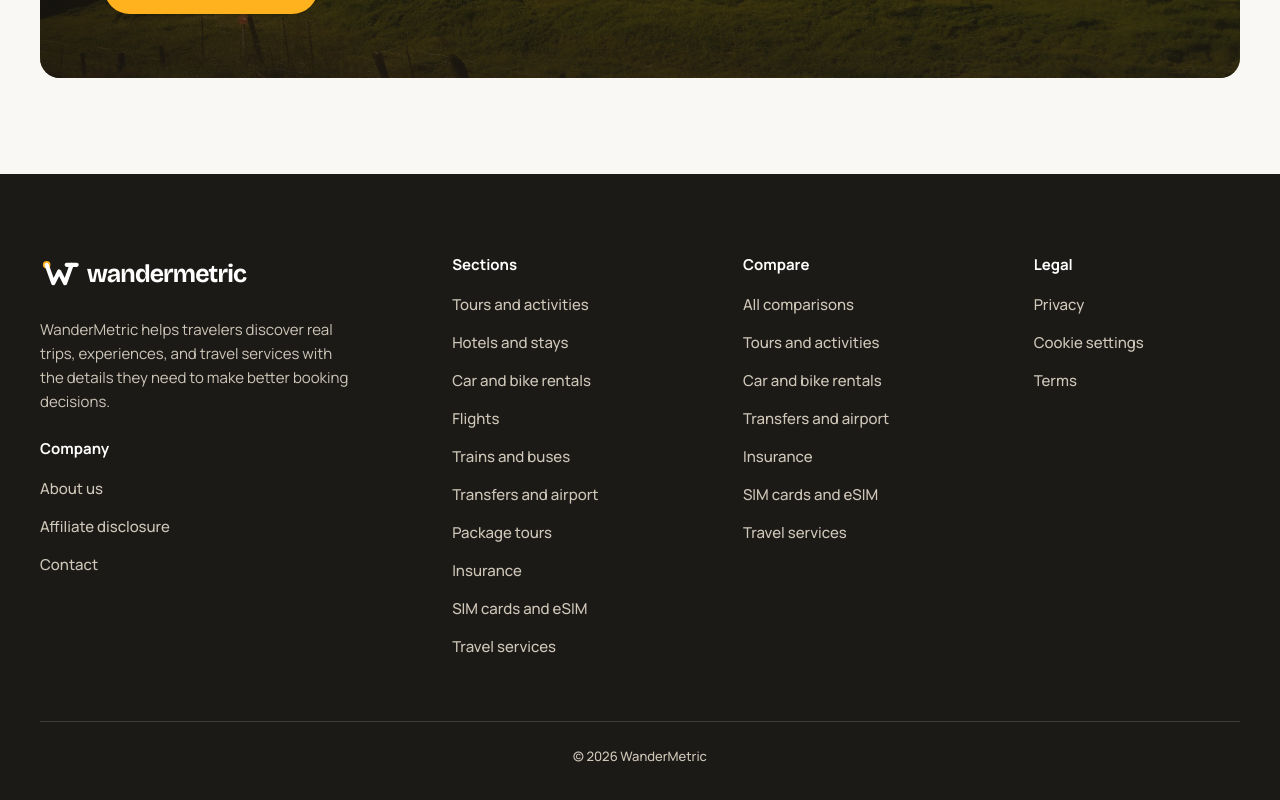
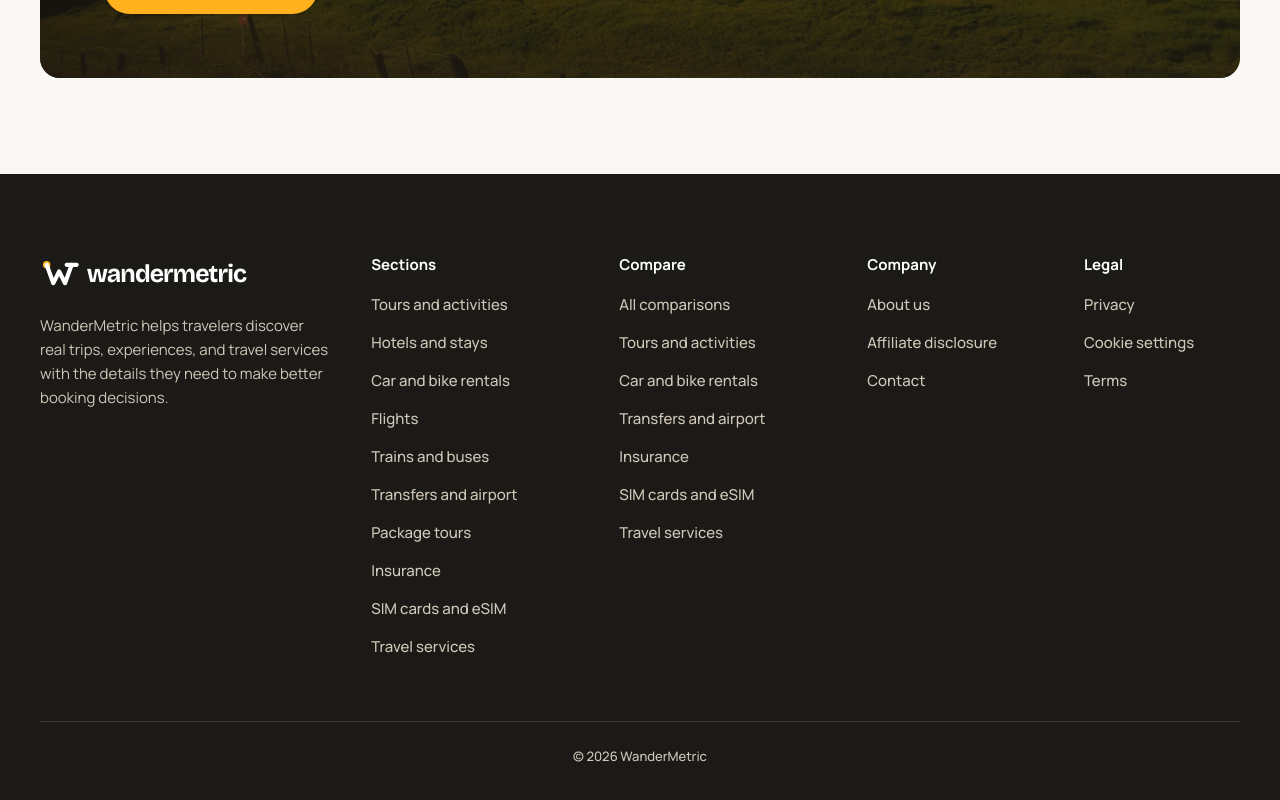
Before and after one commit to elhafizone/WanderMetric, a Next.js app: page / in a window 1280 px wide. Shown: the part 3046-3846 px from the top of the page. Built offline with nearby package versions, Linux system fonts and the light colour scheme; no server answers; the database is empty.

Commit message:
refactor(footer): place all 5 columns in a single desktop row (Brand | Sections | Compare | Company | Legal)

```diff
--- a/src/components/layout/site-footer.tsx
+++ b/src/components/layout/site-footer.tsx
@@ -5,8 +5,9 @@ import { Logo } from "@/components/brand/logo";
 import { COMPARE_SECTIONS, SECTIONS, comparePath, sectionPath } from "@/core/sections/sections";
 
 /**
- * Site footer: espresso ground, the brand with a concise description and
- * Company links, and four visual columns on desktop.
+ * Site footer: espresso ground, the brand with a concise description, and five
+ * visual columns in a single row on desktop:
+ * Brand | Sections | Compare | Company | Legal.
  *
  * The affiliate disclosure lives on its own dedicated page; the footer links
  * straight to it under Company.
@@ -44,21 +45,13 @@ export function SiteFooter() {
   return (
     <footer className="bg-ink text-n-400 mt-auto">
       <div className="mx-auto w-full max-w-[80rem] px-5 pt-14 pb-8 sm:px-8 lg:px-10 lg:pt-20 lg:pb-10">
-        <div className="grid grid-cols-1 gap-x-8 gap-y-10 sm:grid-cols-2 lg:grid-cols-[minmax(0,1.5fr)_minmax(0,1fr)_minmax(0,1fr)_minmax(0,0.85fr)] lg:gap-x-12">
-          <div className="flex flex-col gap-6 sm:col-span-2 lg:col-span-1">
+        <div className="grid grid-cols-1 gap-x-8 gap-y-10 sm:grid-cols-2 lg:grid-cols-[minmax(0,1.4fr)_minmax(0,1fr)_minmax(0,1fr)_minmax(0,0.85fr)_minmax(0,0.75fr)] lg:gap-x-10">
+          <div className="flex flex-col gap-5 sm:col-span-2 lg:col-span-1">
             <Logo tone="reversed" className="h-10 w-auto self-start" />
             <p className="text-n-400 max-w-[34ch] text-[0.9375rem]/[1.6]">
               WanderMetric helps travelers discover real trips, experiences, and travel services
               with the details they need to make better booking decisions.
             </p>
-            <nav aria-label="Company" className="flex flex-col gap-0.5">
-              <h2 className={HEADING}>Company</h2>
-              {COMPANY_LINKS.map((link) => (
-                <Link key={link.href} href={link.href} className={LINK}>
-                  {link.label}
-                </Link>
-              ))}
-            </nav>
           </div>
 
           <nav aria-label="Sections" className="flex flex-col gap-0.5">
@@ -73,6 +66,15 @@ export function SiteFooter() {
           <nav aria-label="Compare" className="flex flex-col gap-0.5">
             <h2 className={HEADING}>Compare</h2>
             {COMPARE_LINKS.map((link) => (
+              <Link key={link.href} href={link.href} className={LINK}>
+                {link.label}
+              </Link>
+            ))}
+          </nav>
+
+          <nav aria-label="Company" className="flex flex-col gap-0.5">
+            <h2 className={HEADING}>Company</h2>
+            {COMPANY_LINKS.map((link) => (
               <Link key={link.href} href={link.href} className={LINK}>
                 {link.label}
               </Link>
```
